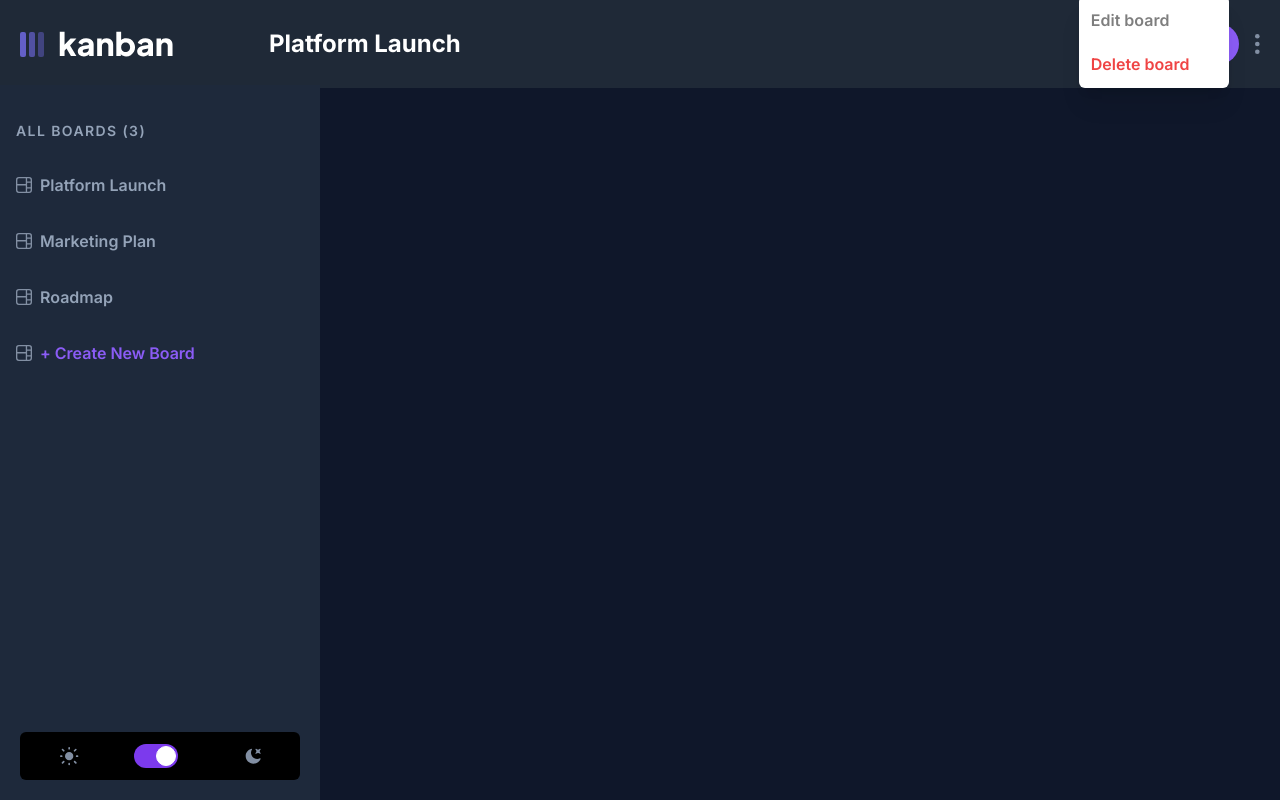
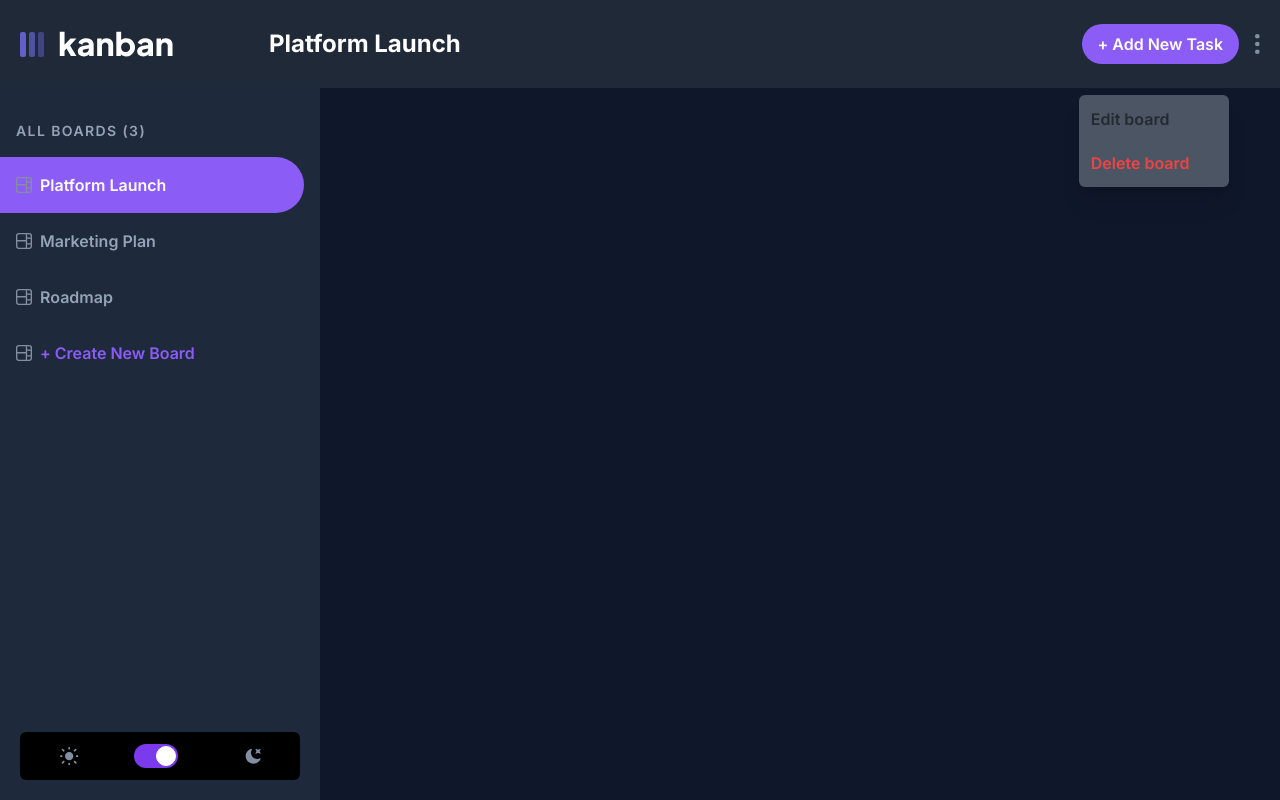
Before and after one commit to Jcerovsky/kanban-task-management, a Next.js app: page / in a window 1280 px wide. Both pictures are taken after a click on the picture 1257 px from the left and 44 px from the top of the page. Built offline with nearby package versions, Linux system fonts and the light colour scheme.

Commit message:
fix rendering boards in the sidebar

```diff
--- a/src/app/components/BoardSettings.tsx
+++ b/src/app/components/BoardSettings.tsx
@@ -14,7 +14,7 @@ function BoardSettings() {
       <div
         className={`${
           isMenuShown ? "block" : "hidden"
-        } absolute shadow-xl right-[4%] bottom-0 w-[150px] bg-white rounded-md p-3`}
+        } absolute shadow-xl right-[4%] top-[95px] w-[150px] bg-white dark:bg-gray-600 rounded-md p-3`}
       >
         <p className="opacity-50 text-black mb-5">Edit board</p>
         <p className="text-red-500">Delete board</p>
--- a/src/app/components/Sidebar.tsx
+++ b/src/app/components/Sidebar.tsx
@@ -6,22 +6,19 @@ import { Context, DataProps } from "@/app/context/Context";
 function Sidebar() {
   const { theme, setTheme } = useContext(Context)!;
   const [isToggled, setIsToggled] = useState<boolean>(theme === "light");
-  const [selectedBoard, setSelectedBoard] = useState<boolean[]>([]);
+  const [selectedBoardIndex, setSelectedBoardIndex] = useState<number>(0);
   const [boardList, setBoardList] = useState<string[]>([]);
-
-  const { data } = useContext(Context)!;
+  const { data, setCurrentBoard } = useContext(Context)!;
 
   useEffect(() => {
     if (data.length > 0) {
       setBoardList(data.map((board: DataProps) => board.name));
-      setSelectedBoard(Array(data.length).fill(false));
     }
   }, [data]);
 
   const handleBoardClick = (index: number) => {
-    const updatedSelectedBoards = [...selectedBoard];
-    updatedSelectedBoards[index] = !updatedSelectedBoards[index];
-    setSelectedBoard(updatedSelectedBoards);
+    setSelectedBoardIndex(index);
+    setCurrentBoard(boardList[index]);
   };
 
   return (
@@ -36,7 +33,7 @@ function Sidebar() {
             key={board}
             className={`flex gap-2 items-center p-4 mr-4 rounded-r-full cursor-pointer hover:text-violet-500
               hover:bg-violet-100 hover:text-violet-500 delay-100 transition-transform ${
-                selectedBoard[index]
+                selectedBoardIndex === index
                   ? "text-white bg-violet-500 hover:text-violet-500 delay-100"
                   : ""
               }`}
```
